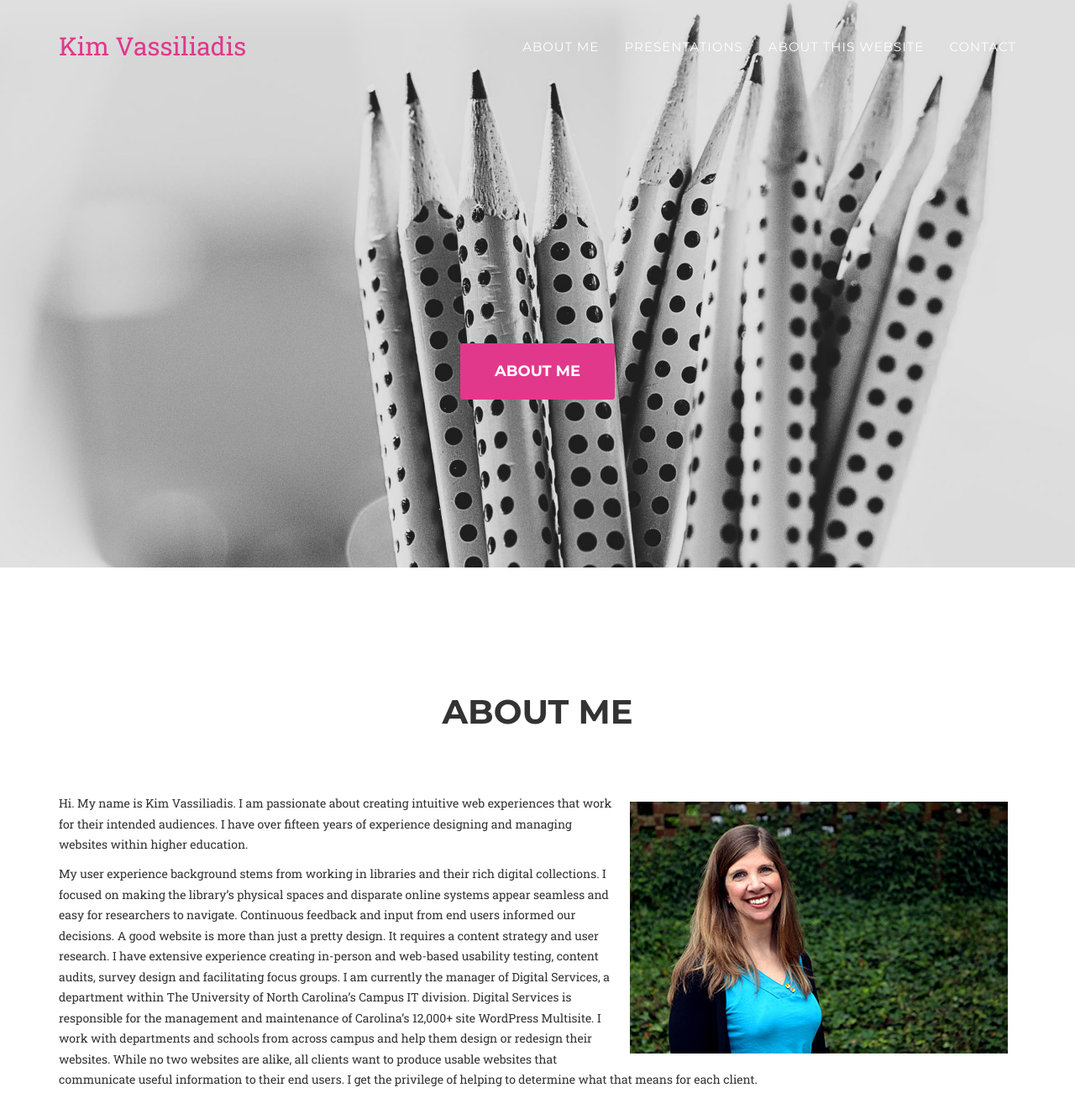
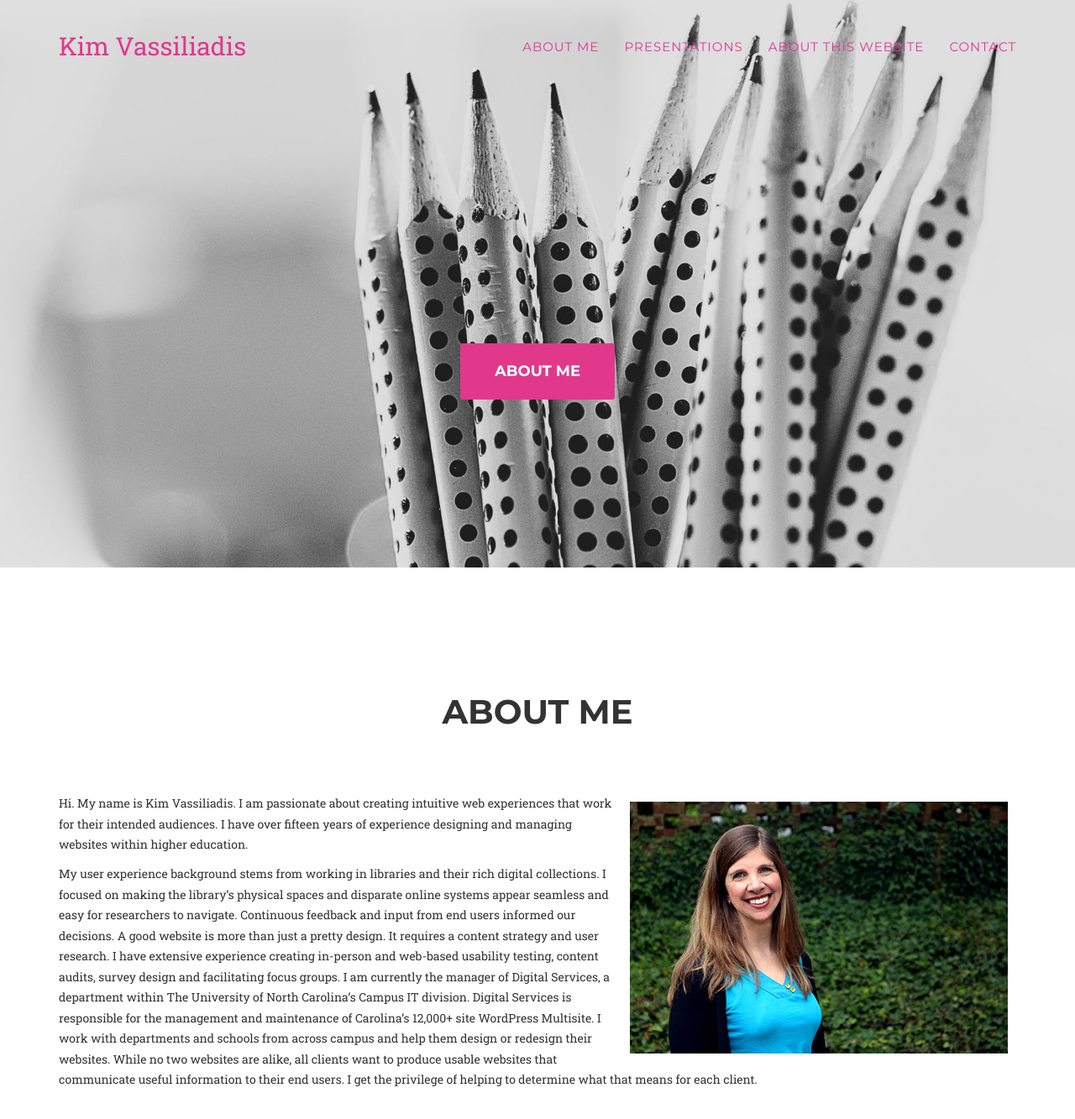
Before and after one commit to kimbrarian/jekyll, a Jekyll site: the page built from index.html, in a window 1280 px wide and 1400 px high. Shown: the top 1333 px of the window at 84% size. Built offline with Jekyll 4.4.1, drawn with Linux system fonts in a browser that asks for light colours; some web fonts are replaced.

Commit message:
Update agency.css

```diff
--- a/_includes/css/agency.css
+++ b/_includes/css/agency.css
@@ -210,7 +210,7 @@ fieldset[disabled] .btn-xl.active {
     font-family: {{ site.data.template.font.primary }};
     font-weight: 400;
     letter-spacing: 1px;
-    color: #fff;
+    color: #E1388C;
     -webkit-transition: all ease .35s;
     -moz-transition: all ease .35s;
     transition: all ease .35s;
```
